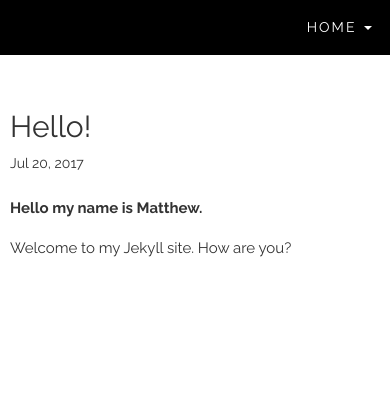
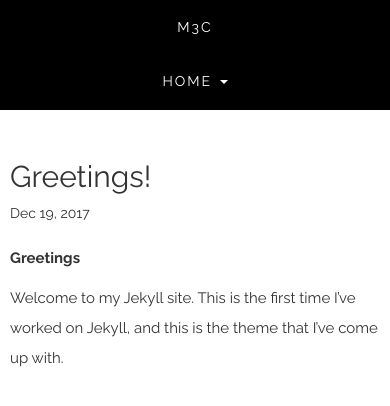
Before and after one commit to matthew3chiam/matthew3chiam.github.io, a Jekyll site: the page built from _posts/2017-07-29-HELLO.markdown, in a window 390 px wide and 900 px high. Shown: the top 406 px of the window. Built offline with Jekyll 4.4.1, drawn with Linux system fonts in a browser that asks for light colours; nearby versions of some CDN libraries.

Commit message:
Update 1.0
UI updates

```diff
--- a/_includes/header.html
+++ b/_includes/header.html
@@ -1,11 +1,14 @@
 <header>
   <nav class= "navbar-inverse navbar-fixed-top">
       <div class="row">
-        <div class= "col-lg-2 col-md-2 col-sm-2 col-xs-12 col-lg-offset-9 col-md-offset-9 col-sm-offset-9 text-right">
+        <div class="col-lg-1 col-sm-1 col-xs-12 text-center">
+          <a href= "https://matthew3chiam.github.io"><button class="btn-nav">M3C</button></a>
+        </div>
+        <div class= "col-lg-2 col-md-2 col-sm-2 col-xs-12 col-lg-offset-9 col-md-offset-9 col-sm-offset-8 text-center">
           <div class="dropdown">
             <button class="btn-nav dropdown-toggle" type="button" data-toggle="dropdown">Home
               <span class="caret"></span></button>
-  <ul class="dropdown-menu">
+              <ul class="dropdown-menu text-left">
                 <li><a href="{{ "/" | prepend: site.baseurl }}">Home</a></li>
                 <li><a href="{{ "/about" | prepend: site.baseurl }}">About</a></li>
                 <li><a href="{{ "/blog" | prepend: site.baseurl }}">Blog</a></li>
--- a/_posts/2017-07-29-HELLO.markdown
+++ b/_posts/2017-07-29-HELLO.markdown
@@ -1,9 +1,9 @@
 ---
 layout: post
-title:  "Hello!"
-date:   2017-07-20 16:48:42 +0800
+title:  "Greetings!"
+date:   2017-12-19 16:48:42 +0800
 categories: jekyll update
 ---
-<b> Hello my name is Matthew. </b>
+<b> Greetings </b>
 
-Welcome to my Jekyll site. How are you?
+Welcome to my Jekyll site. This is the first time I've worked on Jekyll, and this is the theme that I've come up with.
--- a/assets/css/main.scss
+++ b/assets/css/main.scss
@@ -51,6 +51,10 @@ body {
 
 .navbar-inverse btn > li> a {
   text-align: center;
+}
+
+button {
+  color: white;
 }
 
 .container {
@@ -120,7 +124,6 @@ img {
 
 .btn-nav:hover, .btn-nav:active:focus{
   background-color: grey;
-
 }
 
 .btn-nav {
@@ -170,8 +173,12 @@ img {
   padding: 10px 10px;
 }
 
-@media (max-width: 426px) {
+@media (max-width: 576px) {
   main {
-    margin-top: 0px;
+    margin-top: 50px;
+  }
+
+  .navbar-inverse {
+    height: 110px;
   }
 }
```
Also changed, not shown: _posts/2017-07-29-welcome-to-jekyll.markdown (deleted, +0 -25 lines), about/index.html (+5 -3 lines). Lines whose indentation alone changed are shown as unchanged.
